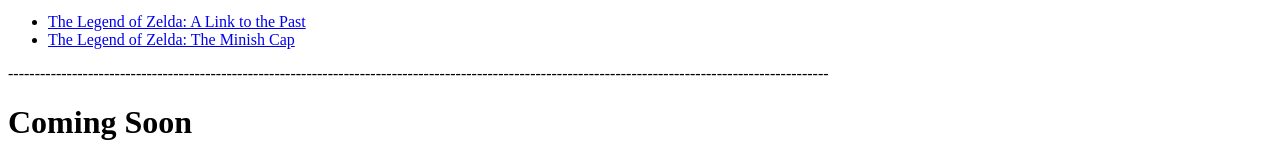
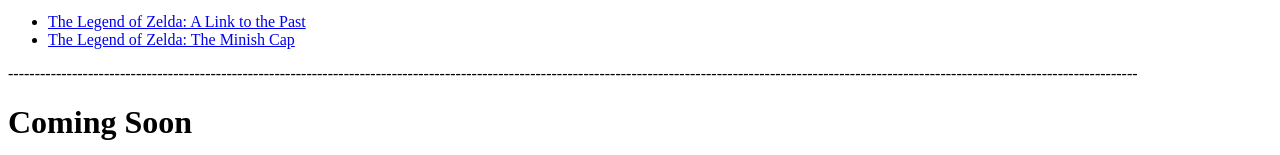
Before and after one commit to Carlover101/gba, a plain HTML site: page index.html in a window 1280 px wide. Shown: the part 2922-3077 px from the top of the page. Drawn offline with Linux system fonts and the light colour scheme.

Commit message:
Update index.html

```diff
--- a/index.html
+++ b/index.html
@@ -135,7 +135,7 @@
         </ul>
 	<p></p>
 	<p></p>
-	<p>----------------------------------------------------------------------------------------------------------------------------------------------------------</p>
+	<p>--------------------------------------------------------------------------------------------------------------------------------------------------------------------------------------------------------------------</p>
 	<h1>Coming Soon</h1>
 	<p>&middot; Castlevania - Aria of Sorrow</p>
 	<p>&middot; Mario Golf: Advance Tour</p>
```
